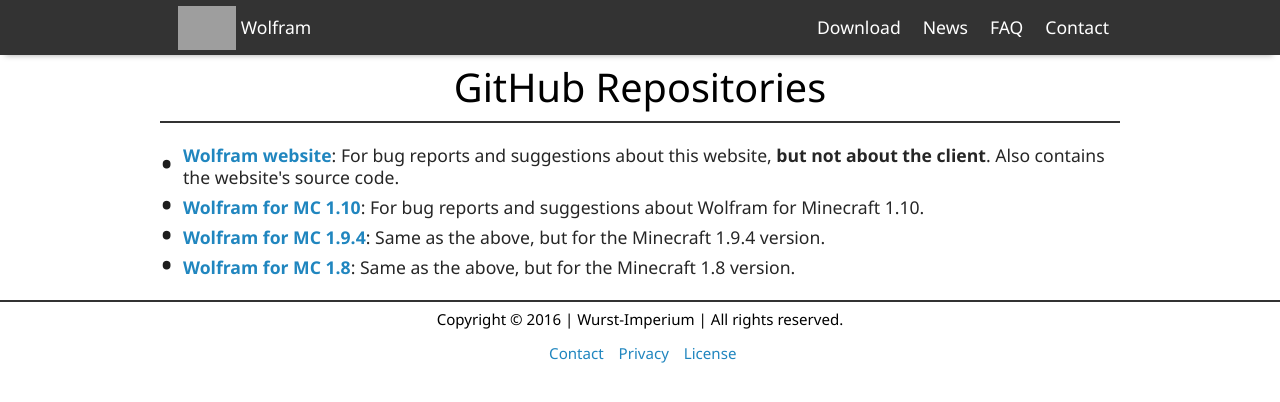
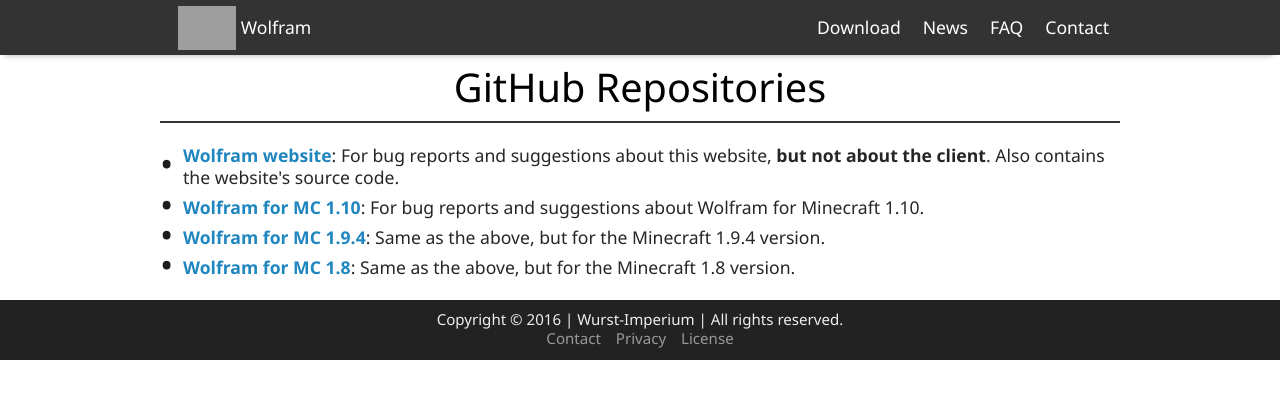
Before and after one commit to Wurst-Imperium/WolframClient.net, a Jekyll site: the page built from github.html, in a window 1280 px wide. Shown: the top 402 px of the page. Built offline with Jekyll 4.4.1, drawn with Linux system fonts in a browser that asks for light colours; grey boxes are pictures that could not be loaded.

Commit message:
:art: Redesign footer

```diff
--- a/_includes/footer.html
+++ b/_includes/footer.html
@@ -1,9 +1,10 @@
-<hr>
-<div class="container align-center text-secondary padding10 no-padding-left no-padding-right no-padding-top">
-	Copyright &#169; {{ site.time | date: '%Y' }} | Wurst-Imperium | All rights reserved.
-	<ul class="inline-list">
-		<li><a href="/contact/">Contact</a></li>
-		<li><a href="/privacy/">Privacy</a></li>
-		<li><a href="/license/">License</a></li>
-	</ul>
-</div>
+<footer class="bg-grayDarker fg-grayLighter">
+	<div class="container align-center text-secondary padding10 no-padding-left no-padding-right">
+		Copyright &#169; {{ site.time | date: '%Y' }} | Wurst-Imperium | All rights reserved.
+		<ul class="inline-list no-margin">
+			<li><a href="/contact/" class="fg-grayLight">Contact</a></li>
+			<li><a href="/privacy/" class="fg-grayLight">Privacy</a></li>
+			<li><a href="/license/" class="fg-grayLight">License</a></li>
+		</ul>
+	</div>
+</footer>
```
